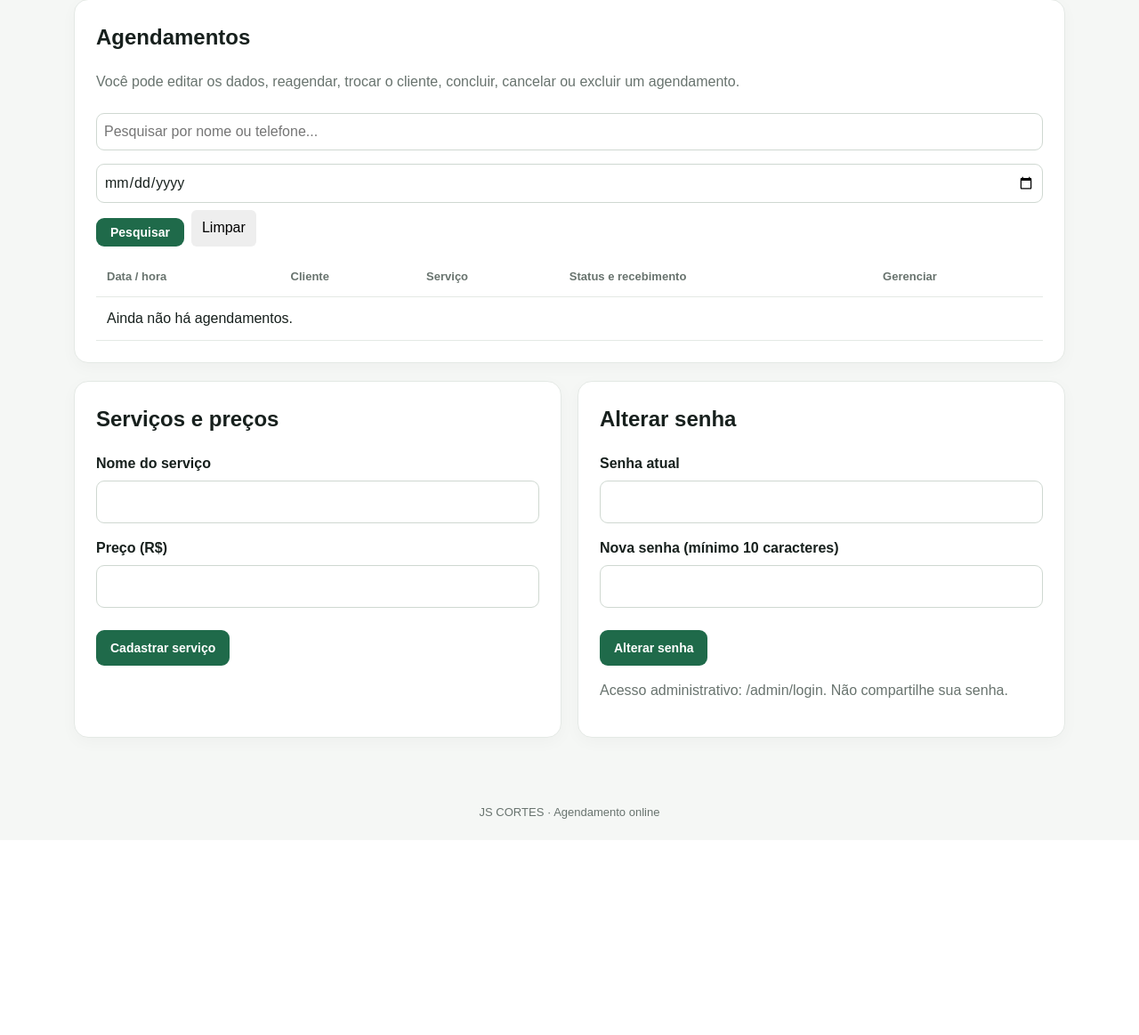
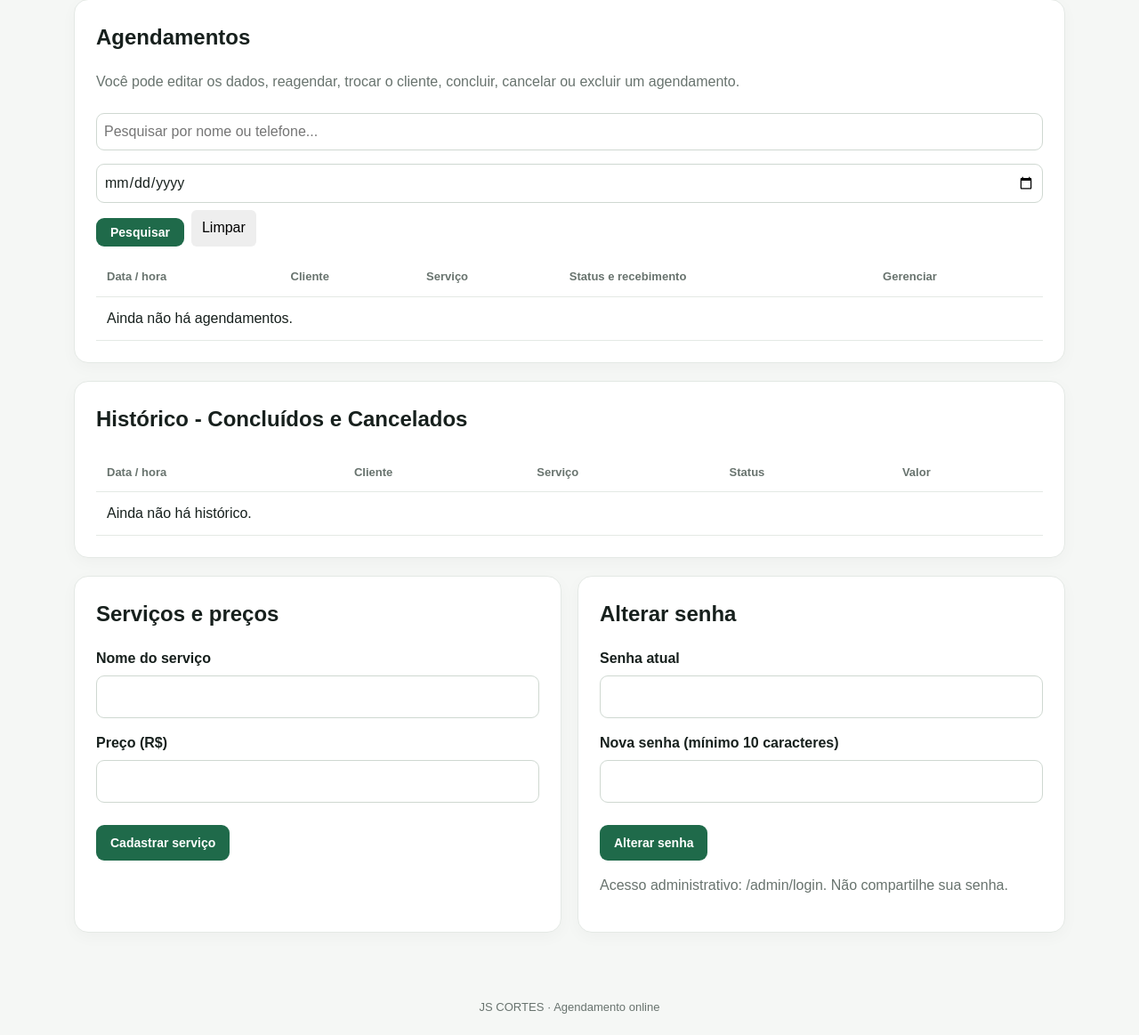
Before and after one commit to johns001960/JS_CORTES, a Python web app: template templates/admin.html in a window 1280 px wide. Shown: the part 464-1627 px from the top of the page at 89% size. Before the commit the page ends 1384 px from the top, so only its background shows below. Run offline with Jinja, Linux system fonts and the light colour scheme; the template is opened without the code that fills it, so the values that code supplies are empty.

Commit message:
site pronto

```diff
--- a/app.py
+++ b/app.py
@@ -184,6 +184,8 @@ def dashboard():
         ORDER BY a.appointment_date DESC, a.appointment_time DESC
     """
     appointments = con.execute(query, (search, search, search, date_filter, date_filter)).fetchall()
+        active_appointments = [a for a in appointments if a["status"] not in ("Concluído", "Cancelado")]
+        history_appointments = [a for a in appointments if a["status"] in ("Concluído", "Cancelado")]
     def total(start, end):
             row = con.execute("""
                 SELECT COALESCE(SUM(amount_paid),0) AS total FROM appointments
@@ -193,7 +195,7 @@ def dashboard():
     day_total = total(today, today)
     week_total = total(week_start, today)
     month_total = total(month_start, today)
-    return render_template("admin.html", appointments=appointments, services=services,
+    return render_template("admin.html", appointments=appointments, active_appointments=active_appointments, history_appointments=history_appointments, services=services,
                            day_total=day_total, week_total=week_total, month_total=month_total,
                            today=today.isoformat(),search=search, date_filter=date_filter)
 
--- a/templates/admin.html
+++ b/templates/admin.html
@@ -12,7 +12,7 @@
 </form>
 
     <div class="table-wrap"><table><thead><tr><th>Data / hora</th><th>Cliente</th><th>Serviço</th><th>Status e recebimento</th><th>Gerenciar</th></tr></thead><tbody>
-    {% for a in appointments %}<tr><td>{{a.appointment_date}}<br>{{a.appointment_time}}</td><td>{{a.customer_name}}<br><small>{{a.phone or ''}}</small></td><td>{{a.service_name}}</td>
+    {% for a in active_appointments %}<tr><td>{{a.appointment_date}}<br>{{a.appointment_time}}</td><td>{{a.customer_name}}<br><small>{{a.phone or ''}}</small></td><td>{{a.service_name}}</td>
 <td><form class="stack-form" method="post" action="/admin/agendamento/{{a.id}}/atualizar">
 <select name="status">{% for st in ['Agendado','Concluído','Cancelado'] %}<option {% if a.status==st %}selected{% endif %}>{{st}}</option>{% endfor %}</select>
 <input name="amount_paid" type="number" min="0" step="0.01" value="{{'%.2f'|format(a.amount_paid)}}" aria-label="Valor recebido" placeholder="Valor recebido">
@@ -23,6 +23,7 @@
 <input name="customer_name" required placeholder="Nome do novo cliente"><input name="phone" placeholder="Telefone (opcional)"><button class="small">Trocar cliente</button></form>{% endif %}
 {% if a.status!='Concluído' %}<form method="post" action="/admin/agendamento/{{a.id}}/excluir" onsubmit="return confirm('Tem certeza que deseja excluir este agendamento? O horário será liberado.')"><button class="danger small">Excluir agendamento</button></form>{% else %}<small class="muted">Histórico financeiro protegido</small>{% endif %}</td></tr>
 {% else %}<tr><td colspan="5">Ainda não há agendamentos.</td></tr>{% endfor %}</tbody></table></div></section>
+<section class="panel"><h2>Histórico - Concluídos e Cancelados</h2><div class="table-wrap"><table><thead><tr><th>Data / hora</th><th>Cliente</th><th>Serviço</th><th>Status</th><th>Valor</th></tr></thead><tbody>{% for a in history_appointments %}<tr><td>{{a.appointment_date}}<br>{{a.appointment_time}}</td><td>{{a.customer_name}}<br><small>{{a.phone or ''}}</small></td><td>{{a.service_name}}</td><td>{{a.status}}</td><td>R$ {{'%.2f'|format(a.amount_paid)}} - {{a.payment_method or ''}}</td></tr>{% else %}<tr><td colspan="5">Ainda não há histórico.</td></tr>{% endfor %}</tbody></table></div></section>
 <div class="two-col"><section class="panel"><h2>Serviços e preços</h2><form method="post" action="/admin/servico"><label>Nome do serviço<input name="name" required></label><label>Preço (R$)<input name="price" type="number" min="0" step="0.01" required></label><button>Cadastrar serviço</button></form>
 <ul class="service-list">{% for s in services %}<li class="{% if not s.active %}off{% endif %}"><span>{{s.name}} — R$ {{'%.2f'|format(s.price)}} {% if not s.active %}(Inativo){% endif %}</span><span class="row">
 {% if s.active %}
```
